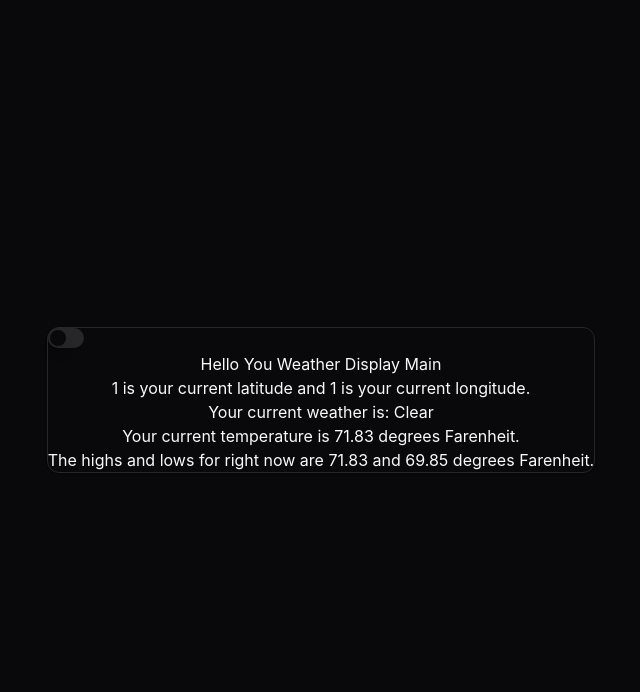
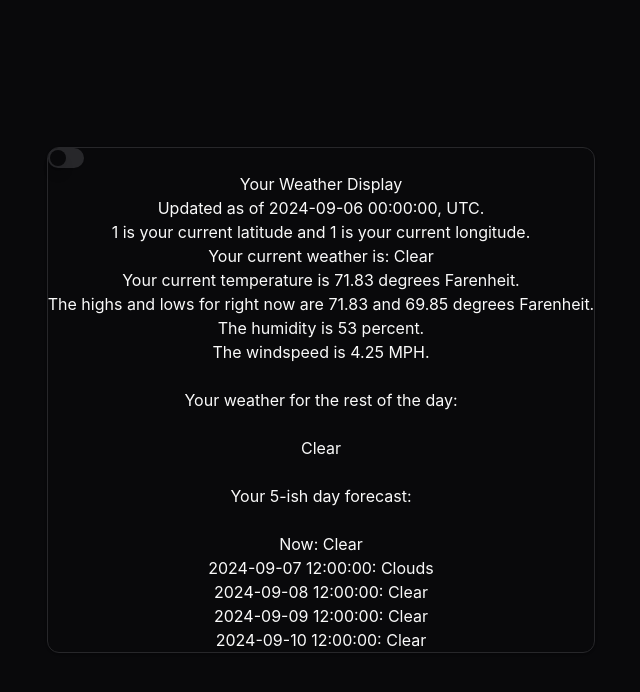
Before and after one commit to seth-way/dangol-weather, a React (Vite) app: page /#/location/1/1 in a window 1280 px wide. Shown: the top 692 px of the page, without its empty margins (319-959 px from the left). Built offline with nearby package versions, Linux system fonts and the light colour scheme.

Commit message:
functionality/ Weatherdisplay completed in terms of pure function, could be made more pretty

```diff
--- a/package.json
+++ b/package.json
@@ -57,6 +57,6 @@
     "tailwindcss": "^3.4.10",
     "typescript": "^5.5.3",
     "typescript-eslint": "^8.0.1",
-    "vite": "^5.4.1"
+    "vite": "^5.4.3"
   }
 }
--- a/src/Components/WeatherDisplayMain.tsx
+++ b/src/Components/WeatherDisplayMain.tsx
@@ -1,18 +1,6 @@
 // import { useState } from 'react';
 import { useParams } from 'react-router-dom';
 import weatherData from '../assets/dummy_data/weather.json';
-
-const WeatherDisplayMain = () => {
-  const { lat, long } = useParams<{ lat: string; long: string }>();
-  console.log('weather data ', weatherData);
-
-  function weatherTranslate(weatherInfo: any) {
-    // translate unix time to utc/javascript,
-    // forEach to search for the noon timestamps and put those in an array;
-    // read array after to see length, and if not enough for all 5 days,
-    // look at weatherinfo.length-1 and use that for last slot
-    // F = 1.8*(K-273) + 32.
-    //
 interface weatherInfoObject {
     cod: string;
     message: number;
@@ -64,14 +52,27 @@ const WeatherDisplayMain = () => {
     gust: number;
 }
 
+const WeatherDisplayMain = () => {
+    const { lat, long } = useParams<{ lat: string; long: string }>();
+    // console.log('weather data ', weatherData);
+
+    function weatherTranslate(weatherInfo: any) {
+        // translate unix time to utc/javascript,
+        // forEach to search for the noon timestamps and put those in an array;
+        // read array after to see length, and if not enough for all 5 days,
+        // look at weatherinfo.length-1 and use that for last slot
+        // F = 1.8*(K-273) + 32.
+        //
+
+
         // const desiredKey = "list";
         // const listval : {[key:string]:string} = Object.entries(weatherInfo).find(([key, val]) => key === desiredKey)?.[1];;
-    console.log(weatherInfo.list[0].main);
+        // console.log(weatherInfo.list[0].main);
         const weatherInfoArrayToday: Array<userSideWeatherInfo> = [];
         const weatherInfoArrayWeek: Array<userSideWeatherInfo> = [];
 
         function returnInfo(weatherInfo: weatherInfoObject) {
-      console.log(weatherInfo);
+            // console.log(weatherInfo);
             // let userInfoReturn :userSideWeatherInfo;
 
             // let returnObject:weatherInfoObject;
@@ -105,15 +106,16 @@ const WeatherDisplayMain = () => {
                 };
 
                 weatherInfoArrayToday.push(currentWeather);
-        return closestTime;
+                return;
             }
             function getDaysAfter(currentTime: number, info: weatherInfoObject) {
-        const daysAfter: Array<object> = [];
+                const daysAfter: Array<weatherDataFormat> = [];
                 info.list.forEach(listObject => {
-          if (((listObject.dt + 43200) % 86400) === 0) {
+                    if ((listObject.dt * 1000 >= currentTime) && (((listObject.dt + 43200) % 86400) === 0)) {
                         daysAfter.push(listObject);
                     }
                 });
+                // console.log(daysAfter)
                 return daysAfter;
                 //add in condition that listObject.dt*1000 has to be greater than date.now
             }
@@ -125,38 +127,133 @@ const WeatherDisplayMain = () => {
                 }
                 hourCount++;
             });
+            returnCurrentTime(Date.now(), weatherInfo)
+            // returnObject.list[0]. = "hey";
+            // console.log(weatherInfoArrayToday);
+            // console.log(getDaysAfter(Date.now(), weatherInfo)); // returns only objects at times equal to noon
+            // console.log(returnCurrentTime(Date.now(), weatherInfo)); // returns only objects at times equal to noon
 
-      // returnObject.list[0]. = "hey";
-      console.log(weatherInfoArrayToday);
-      console.log(getDaysAfter(Date.now(), weatherInfo)); // returns only objects at times equal to noon
-      console.log(returnCurrentTime(Date.now(), weatherInfo)); // returns only objects at times equal to noon
+            let weatherPasser: userSideWeatherInfo = { temp: 0, temp_max: 0, temp_min: 0, humidity: 0, windspeed: 0, weather: "", date_text: "", date_val: 0 };
+
+            function weatherRestOfTheDay(currentTimestamp:number, info:weatherInfoObject){
+                let happenedYet:Boolean=true;
+                const nowTillTomorrow: Array<weatherDataFormat> = [];
+
+                info.list[0].forEach((weatherObject:weatherDataFormat)=>
+                {
+                    if(currentTimestamp <= weatherObject.dt){
+                        happenedYet = false;
+                    }
+                    if((happenedYet===false)&& (((weatherObject.dt+43200)%86400)!=0))
+                    {
+                        nowTillTomorrow.push(weatherObject);
+                    }
+
+                })
+
+                nowTillTomorrow.forEach((times)=>
+                {
+                    weatherPasser.temp = times.main.temp;
+                    weatherPasser.temp_min = times.main.temp_min;
+                    weatherPasser.temp_max = times.main.temp_max;
+                    weatherPasser.humidity = times.main.humidity;
+                    weatherPasser.windspeed = times.wind.speed;
+                    weatherPasser.date_text = times.dt_txt;
+                    weatherPasser.date_val = times.dt;
+                    weatherPasser.weather = times.weather[0].main;
+                    weatherInfoArrayToday.push(JSON.parse(JSON.stringify(weatherPasser)));
+                })
+
+            }
+
+
+            if (getDaysAfter(Date.now(), weatherInfo).length <= 4) {
+                weatherInfoArrayWeek.push(weatherInfoArrayToday[0])
+            }
+
+            getDaysAfter(Date.now(), weatherInfo).forEach((upcomingDay) => {
+                weatherPasser.temp = upcomingDay.main.temp;
+                weatherPasser.temp_min = upcomingDay.main.temp_min;
+                weatherPasser.temp_max = upcomingDay.main.temp_max;
+                weatherPasser.humidity = upcomingDay.main.humidity;
+                weatherPasser.windspeed = upcomingDay.wind.speed;
+                weatherPasser.date_text = upcomingDay.dt_txt;
+                weatherPasser.date_val = upcomingDay.dt;
+                weatherPasser.weather = upcomingDay.weather[0].main;
+                weatherInfoArrayWeek.push(JSON.parse(JSON.stringify(weatherPasser)));
+            })
+            let finalVals:Array<Array<userSideWeatherInfo>>=[weatherInfoArrayToday, weatherInfoArrayWeek]
 
             // return getDaysAfter(Date.now(), weatherInfo);
-      return weatherInfoArrayToday;
+            return finalVals;
         }
         return returnInfo(weatherInfo);
     }
-  console.log(weatherTranslate(weatherData));
-  // need a util function to turn weatherData.list -> "today & 4 day forcast"
-  // setHours(number between 0 and 23) to set an exact hour
-  // const currentDay = new Date()
-  // const
+    console.log(    JSON.stringify(weatherTranslate(weatherData)[0].length))
+    let stringVersion:string="";
+    weatherTranslate(weatherData)[0].forEach((remainingTime)=>{
+        console.log(remainingTime)
+
+        stringVersion=stringVersion.concat(remainingTime.weather.toString(),`\n`)
+    });
+    console.log(stringVersion)
+
+    // console.log(weatherTranslate(weatherData));
     return (
         <div>
-      <h1>Hello You Weather Display Main</h1>
+            <div>
+                <h1>Your Weather Display
+                    <br />
+                    Updated as of {(weatherTranslate(weatherData)[0][0].date_text).toString()}, UTC.
+                </h1>
+
                 <div>
                     {lat} is your current latitude and {long} is your current longitude.
                 </div>
-      <div>Your current weather is: {(weatherTranslate(weatherData)[0].weather).toString()}</div>
+                <div>Your current weather is: {(weatherTranslate(weatherData)[0][0].weather).toString()}</div>
                 <div>
-      Your current temperature is {(weatherTranslate(weatherData)[0].temp).toString()} degrees Farenheit.
+                    Your current temperature is {(weatherTranslate(weatherData)[0][0].temp).toString()} degrees Farenheit.
                 </div>
                 <div>
-      The highs and lows for right now are {(weatherTranslate(weatherData)[0].temp_max).toString()} and {(weatherTranslate(weatherData)[0].temp_min).toString()} degrees Farenheit.
+                    The highs and lows for right now are {(weatherTranslate(weatherData)[0][0].temp_max).toString()} and {(weatherTranslate(weatherData)[0][0].temp_min).toString()} degrees Farenheit.
                 </div>
-      {/* add humidity, add date, add windspeed. */}
+                <div>
+                    The humidity is {(weatherTranslate(weatherData)[0][0].humidity).toString()} percent.
                 </div>
-  );
+                <div>
+                    The windspeed is {(weatherTranslate(weatherData)[0][0].windspeed).toString()} MPH.
+                </div>
+            </div>
+            <div>
+                <br />
+                <div>
+                    Your weather for the rest of the day:
+                </div>
+                <br />
+                {stringVersion}
+                <br />
+
+            </div>
+            <div>
+                <br />
+                <div>
+                    Your 5-ish day forecast:
+                </div>
+                <br />
+                Now: {(weatherTranslate(weatherData)[1][0].weather)}
+                <br />
+                {(weatherTranslate(weatherData)[1][1].date_text)}: {(weatherTranslate(weatherData)[1][1].weather)}
+                <br />
+                {(weatherTranslate(weatherData)[1][2].date_text)}: {(weatherTranslate(weatherData)[1][2].weather)}
+                <br />
+                {(weatherTranslate(weatherData)[1][3].date_text)}: {(weatherTranslate(weatherData)[1][3].weather)}
+                <br />
+                {(weatherTranslate(weatherData)[1][4].date_text)}: {(weatherTranslate(weatherData)[1][4].weather)}
+                <br />
+            </div>
+        </div>
+    )
+   ;
 };
 
 export default WeatherDisplayMain;
```
Also changed, not shown: 1 other file (tests, documents, lock files or other folders). Lines whose indentation alone changed are shown as unchanged.
